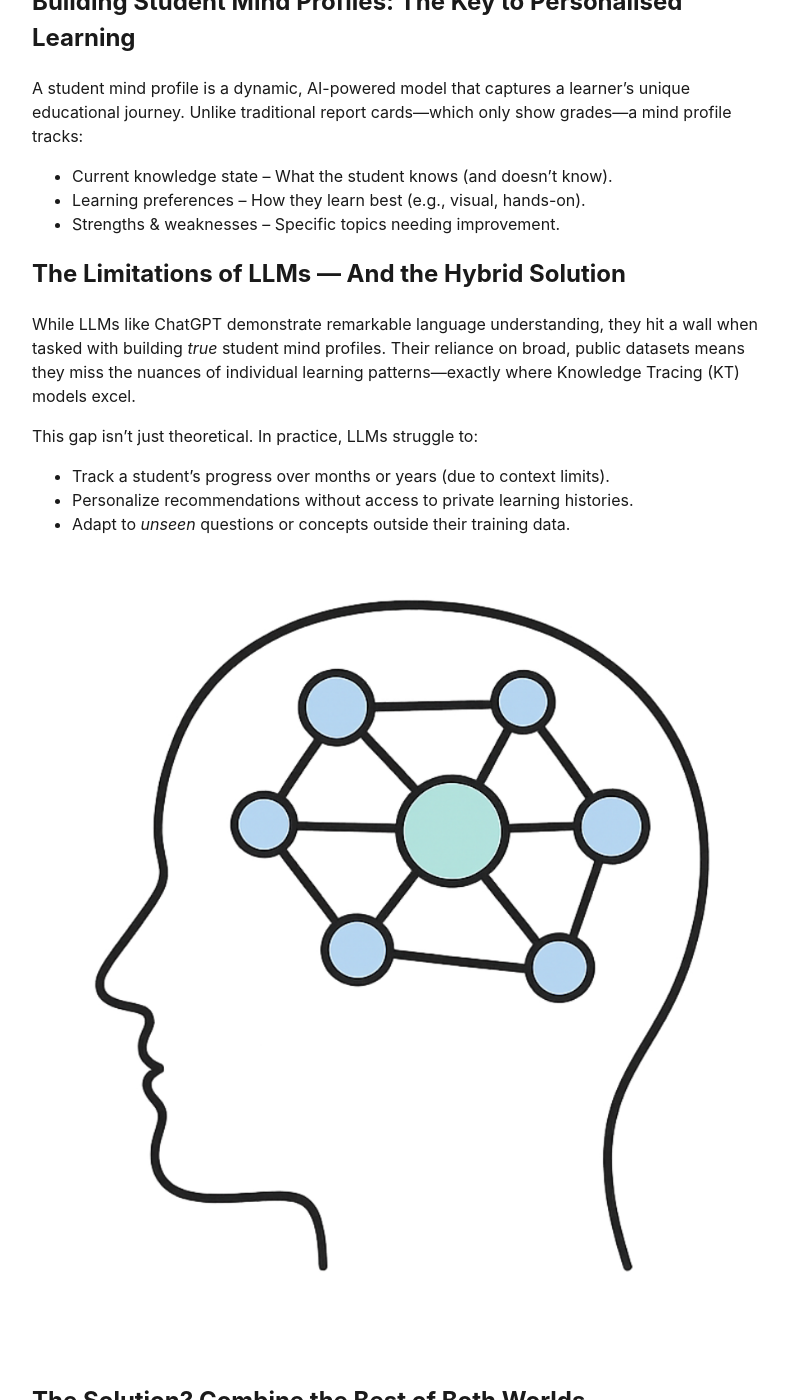
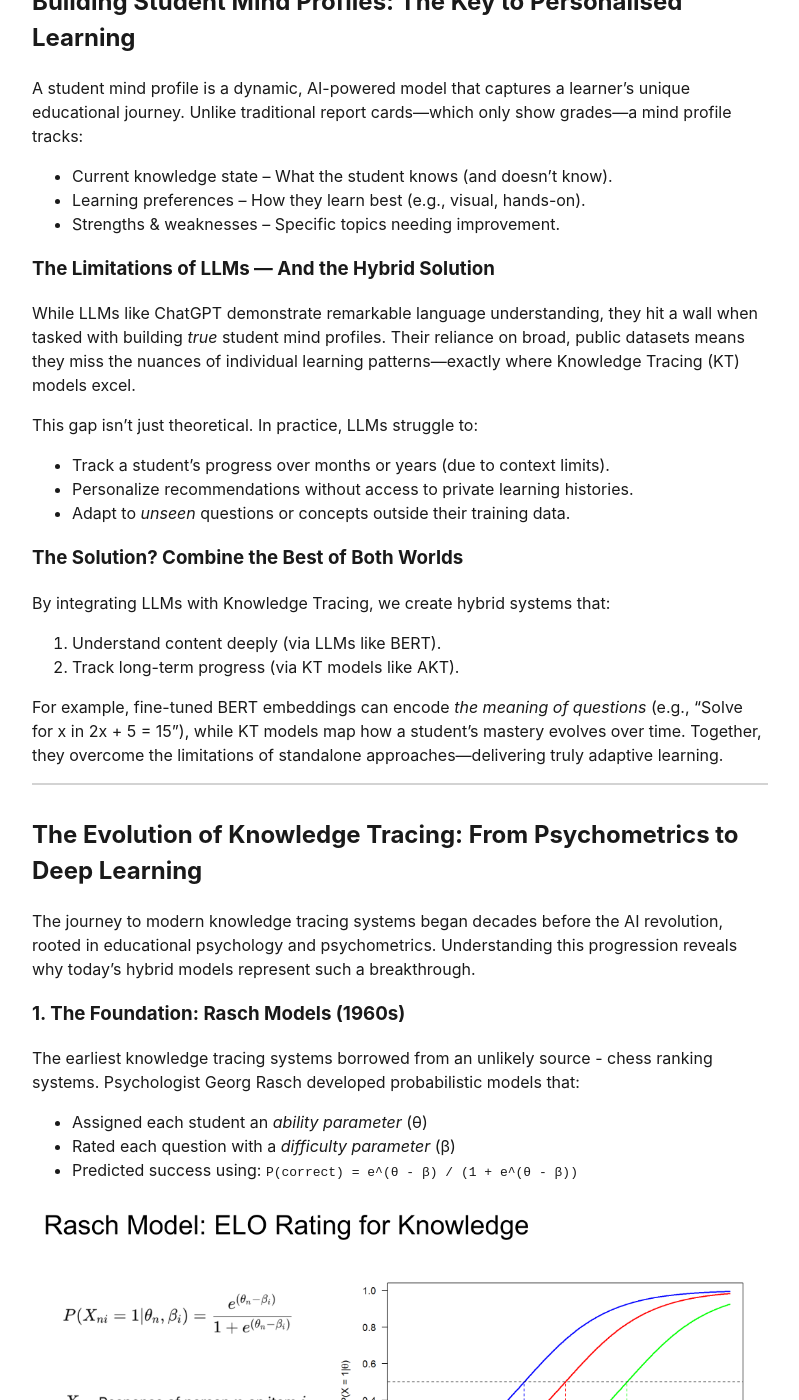
Before and after one commit to CharlieJB-Glite/glite-blog, a Jekyll site: the page built from _posts/2025-08-29-the-future-of-learning.md, in a window 1280 px wide and 1400 px high, scrolled down 2292 px. Shown: the whole window, without its empty margins (240-1039 px from the left). Built offline with Jekyll 4.4.1, drawn with Linux system fonts in a browser that asks for light colours.

Commit message:
Tweak formatting

```diff
--- a/_posts/2025-08-29-the-future-of-learning.md
+++ b/_posts/2025-08-29-the-future-of-learning.md
@@ -49,7 +49,7 @@ A student mind profile is a dynamic, AI-powered model that captures a learner’
 - Learning preferences – How they learn best (e.g., visual, hands-on).
 - Strengths & weaknesses – Specific topics needing improvement.
 
-## The Limitations of LLMs — And the Hybrid Solution
+### The Limitations of LLMs — And the Hybrid Solution
 
 While LLMs like ChatGPT demonstrate remarkable language understanding, they hit a wall when tasked with building _true_ student mind profiles. Their reliance on broad, public datasets means they miss the nuances of individual learning patterns—exactly where Knowledge Tracing (KT) models excel.
 
@@ -59,9 +59,7 @@ This gap isn’t just theoretical. In practice, LLMs struggle to:
 - Personalize recommendations without access to private learning histories.
 - Adapt to _unseen_ questions or concepts outside their training data.
 
-![A simple digram of a persons head with a graph network where the brain is](/assets/images/article_imgs/network.png)
-
-## The Solution? Combine the Best of Both Worlds
+### The Solution? Combine the Best of Both Worlds
 
 By integrating LLMs with Knowledge Tracing, we create hybrid systems that:
 
@@ -122,7 +120,7 @@ Modern systems now leverage:
 
 The most advanced education systems today leverage a powerful dual-architecture approach that combines natural language understanding with sophisticated progress tracking. At the core lies a **language understanding layer** powered by models like BERT, which transform educational content—whether math problems, vocabulary questions, or science concepts—into rich semantic vectors that capture actual meaning rather than just question IDs. This enables the system to comprehend content at a deep level and handle multiple languages seamlessly. Working in tandem, the **knowledge tracing layer** employs specialized models like Attentive Knowledge Tracing (AKT) that continuously monitor each student's learning journey, adapting to their unique pace and predicting future performance with remarkable accuracy. Together, these components create an intelligent system that doesn't just present information, but truly understands both the material and the learner—enabling personalized education at unprecedented scale.
 
-## Proven Results: Case Studies That Demonstrate Impact
+### Proven Results: Case Studies That Demonstrate Impact
 
 Real-world applications of hybrid AI models are already delivering transformative results. In one breakthrough case, a language learning app tackling the challenge of tracking knowledge across 70,000+ words implemented a novel solution: using BERT to encode word meanings and feeding these embeddings into a knowledge tracing model. The results were striking—while known words achieved an excellent 0.89 AUC prediction score, the system's ability to handle unseen words improved dramatically from 0.67 to 0.88 AUC after fine-tuning. _“When we paired a language model with knowledge tracing, performance on unseen words jumped dramatically,”_ the developer reported. Similarly promising outcomes emerged from a 2024 mathematics education study, where researchers developed a Language Model-KT (LKT) system that processed actual math problem text (rather than relying on question IDs) and used special tokens to track correct/incorrect responses. This approach consistently outperformed traditional Deep Knowledge Tracing models, demonstrating the power of combining semantic understanding with personalized progress tracking in real educational settings.
 
@@ -154,7 +152,7 @@ While knowledge tracing systems offer transformative potential, deploying them a
 
 Perhaps most critically, these systems must navigate complex privacy considerations when handling sensitive student learning data which is "often private and rarely documented in public datasets." These challenges collectively underscore the importance of developing efficient model architectures, creating ethical data collection frameworks, and implementing robust privacy-preserving techniques to make personalized learning both effective and responsible.
 
-## The Future: Where This Technology Is Heading
+### The Future: Where This Technology Is Heading
 
 The next generation of AI-powered education systems is poised to revolutionize learning with groundbreaking capabilities. These advanced platforms will deliver true multilingual support without requiring translation, seamlessly incorporating extracurricular activities like books read into their adaptive algorithms. Most transformative of all, they'll create comprehensive lifelong learning profiles that evolve alongside students, capturing their entire educational journey from childhood through adulthood. _“This suggests a pathway toward models that encode any activity—not just within one subject,”_ the speaker noted, envisioning systems that could synthesize learning across academic disciplines, languages, and real-world experiences into a unified, ever-growing knowledge map for each individual learner.
 
--- a/assets/css/styles.css
+++ b/assets/css/styles.css
@@ -152,6 +152,14 @@ header a {
     transition: .15s ease-in-out;
 }
 
+table {
+  border-collapse: collapse;
+}
+
+table, th, td {
+  border: 1px solid #555; /* dark grey */
+}
+
 .divider {
     width: 100%;
     border-bottom: 1px solid rgb(230, 230, 230);
```
